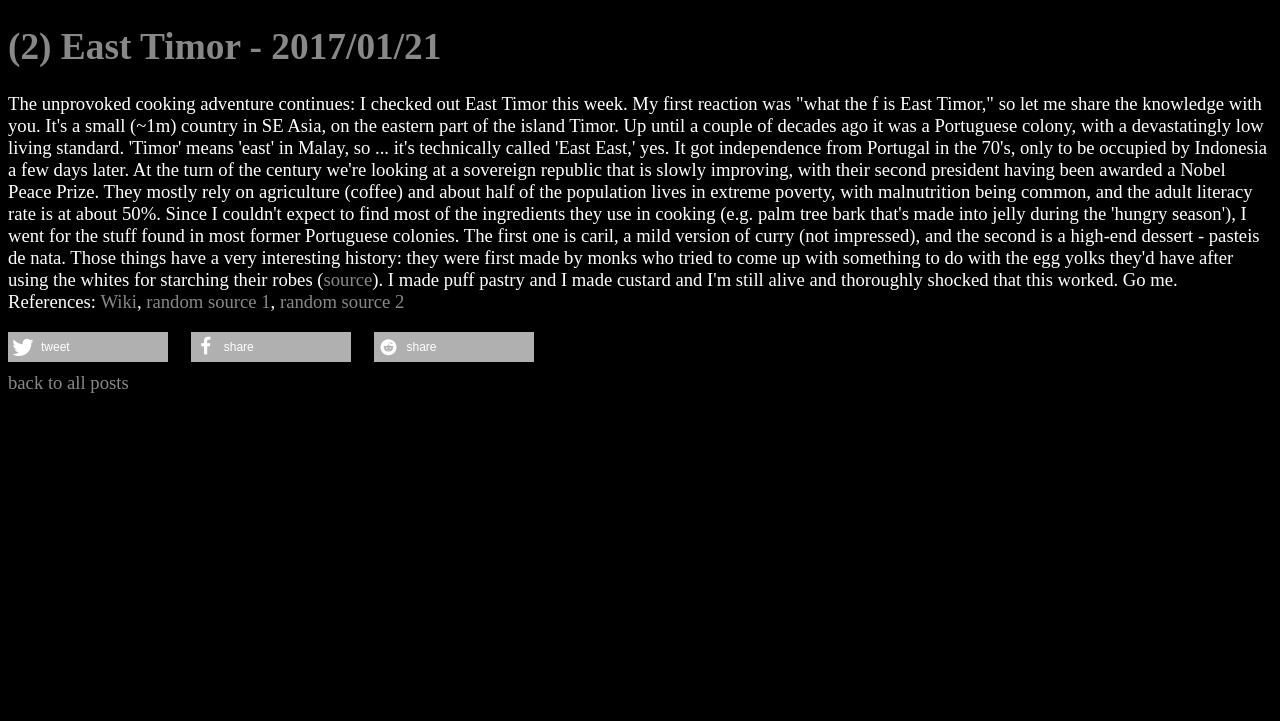
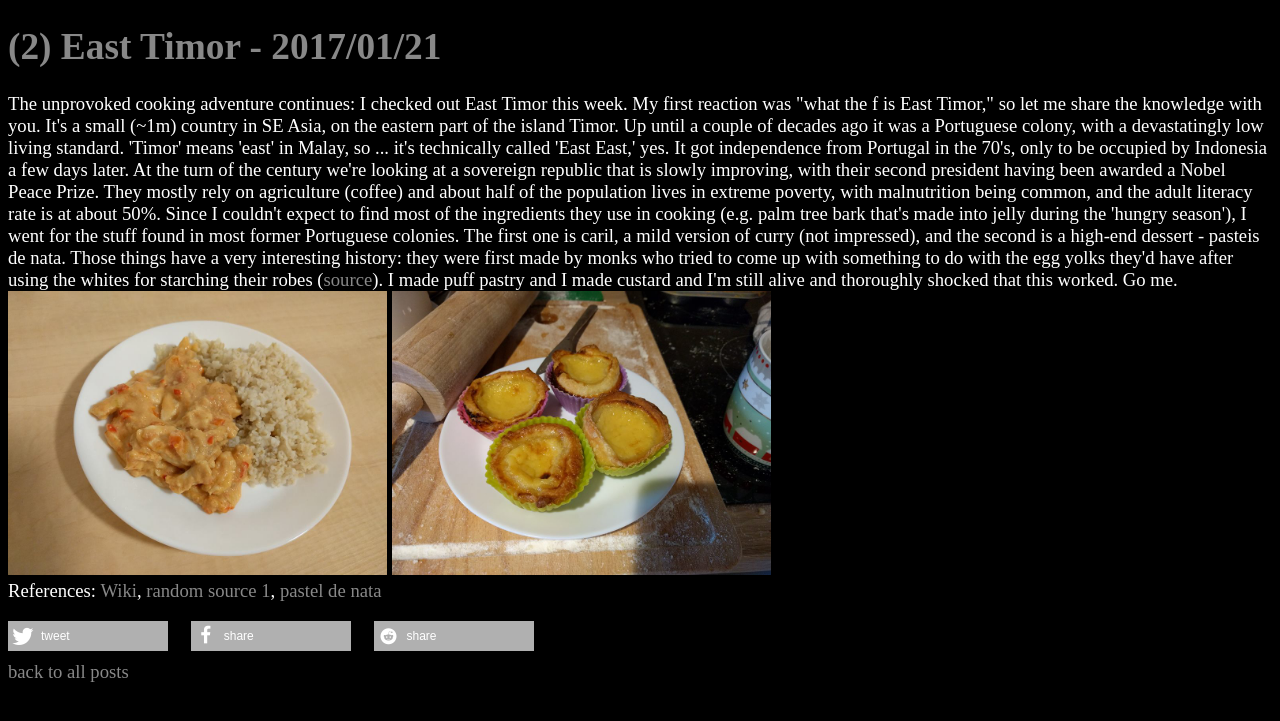
Before and after one commit to Shaidil/shaidil.github.io, a Jekyll site: the page built from _posts/cooking/2017-01-21-cooking-stuff.html, in a window 1280 px wide. Shown: the top 721 px of the page. Built offline with Jekyll 4.4.1, drawn with Linux system fonts in a browser that asks for light colours; nearby versions of some CDN libraries; some web fonts are replaced.

Commit message:
Update 2017-01-21-cooking-stuff.html

```diff
--- a/_posts/cooking/2017-01-21-cooking-stuff.html
+++ b/_posts/cooking/2017-01-21-cooking-stuff.html
@@ -4,5 +4,9 @@ title: (2) East Timor - 2017/01/21
 <p>
 The unprovoked cooking adventure continues: I checked out East Timor this week. My first reaction was "what the f is East Timor," so let me share the knowledge with you. It's a small (~1m) country in SE Asia, on the eastern part of the island Timor. Up until a couple of decades ago it was a Portuguese colony, with a devastatingly low living standard. 'Timor' means 'east' in Malay, so ... it's technically called 'East East,' yes. It got independence from Portugal in the 70's, only to be occupied by Indonesia a few days later. At the turn of the century we're looking at a sovereign republic that is slowly improving, with their second president having been awarded a Nobel Peace Prize. They mostly rely on agriculture (coffee) and about half of the population lives in extreme poverty, with malnutrition being common, and the adult literacy rate is at about 50%.
 Since I couldn't expect to find most of the ingredients they use in cooking (e.g. palm tree bark that's made into jelly during the 'hungry season'), I went for the stuff found in most former Portuguese colonies. The first one is caril, a mild version of curry (not impressed), and the second is a high-end dessert - pasteis de nata. Those things have a very interesting history: they were first made by monks who tried to come up with something to do with the egg yolks they'd have after using the whites for starching their robes (<a href="https://en.m.wikipedia.org/wiki/Pastel_de_nata">source</a>). I made puff pastry and I made custard and I'm still alive and thoroughly shocked that this worked. Go me.<br>
-  References: <a href="https://en.wikipedia.org/wiki/Marshall_Islands">Wiki</a>, <a href="http://www.internationalcuisine.com/category/marshall-islands/">random source 1</a>, <a href="http://www.travelingeast.com/oceania/marshall-islands/marshallese-cuisine/">random source 2</a><br>
+  <img class="responsive" title="caril" src="/images/2017-01-21/east-timorese-food-1.jpg" />
+<img class="responsive" title="pastel de nata" src="/images/2017-01-21/east-timorese-food-2.jpg" />
+<br>
+
+  References: <a href="https://en.wikipedia.org/wiki/East_Timor">Wiki</a>, <a href="http://www.travelingeast.com/asia/east-timor/east-timorese-cuisine/">random source 1</a>, <a href="http://leitesculinaria.com/7759/recipes-portuguese-custard-tarts-pasteis-de-nata.html">pastel de nata</a><br>
 </p>
```
